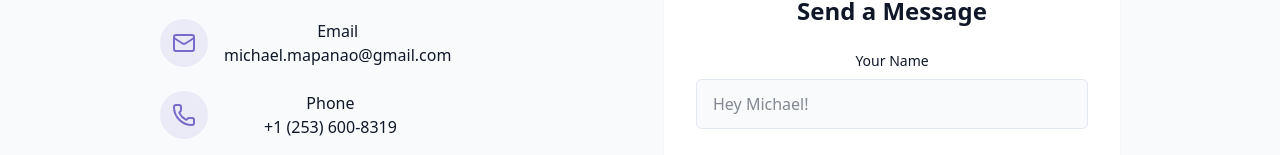
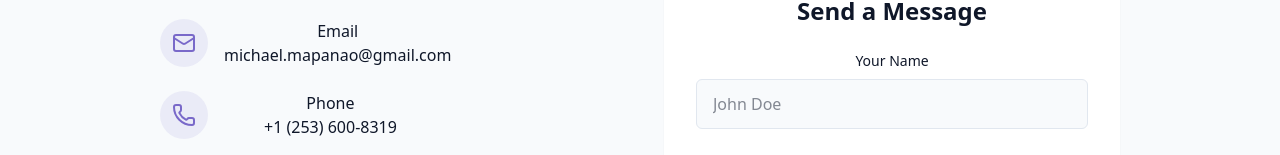
Before and after one commit to BaptizedLion/Beautiful-Portfolio, a React (Vite) app: page / in a window 1280 px wide. Shown: the part 3959-4114 px from the top of the page. Built offline with nearby package versions, Linux system fonts and the light colour scheme.

Commit message:
Changed text box from Hey Michael to John Doe, was a minor mistake.

```diff
--- a/src/components/ContactSection.jsx
+++ b/src/components/ContactSection.jsx
@@ -99,7 +99,7 @@ export const ContactSection = () => {
                   className="w-full px-4 py-3 rounded-md
                   border border-input bg-background focus-outline-hidden
                   focus:ring-2 focus:ring-primary"
-                  placeholder="Hey Michael!"
+                  placeholder="John Doe"
                 />
               </div>
 
```
